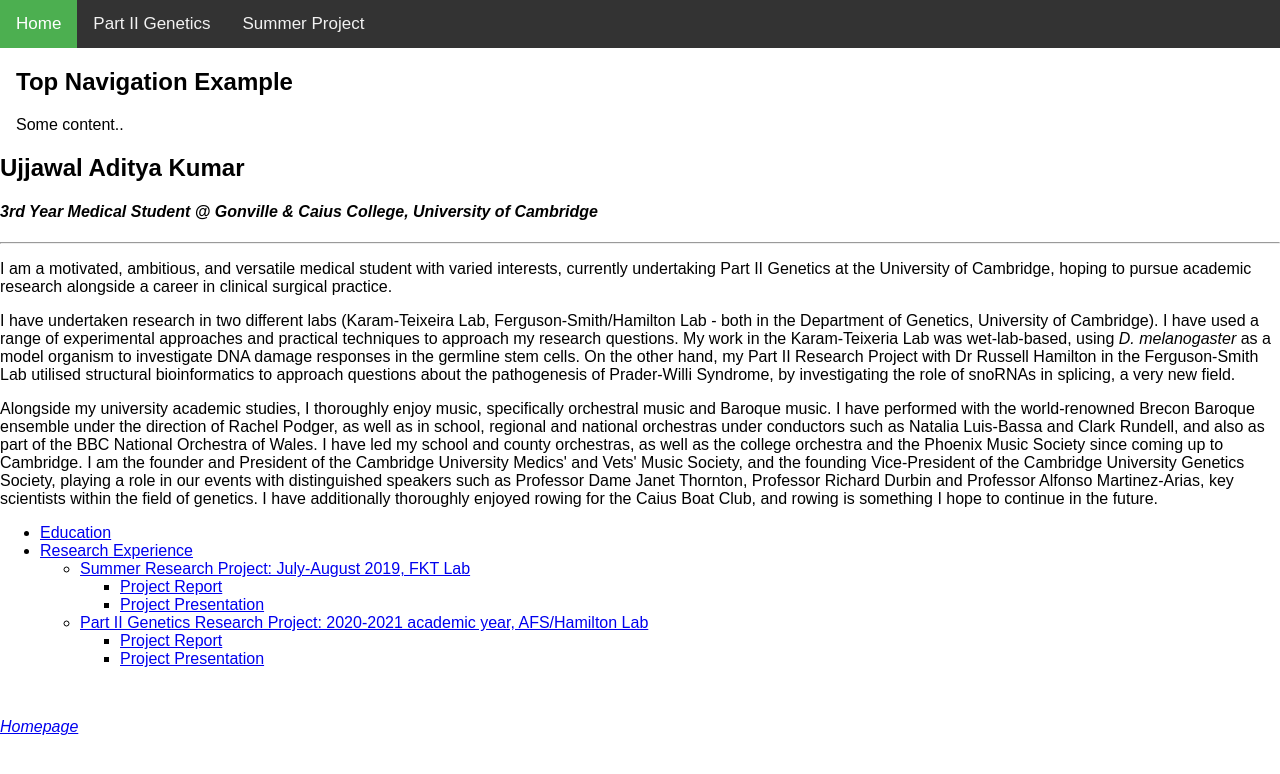
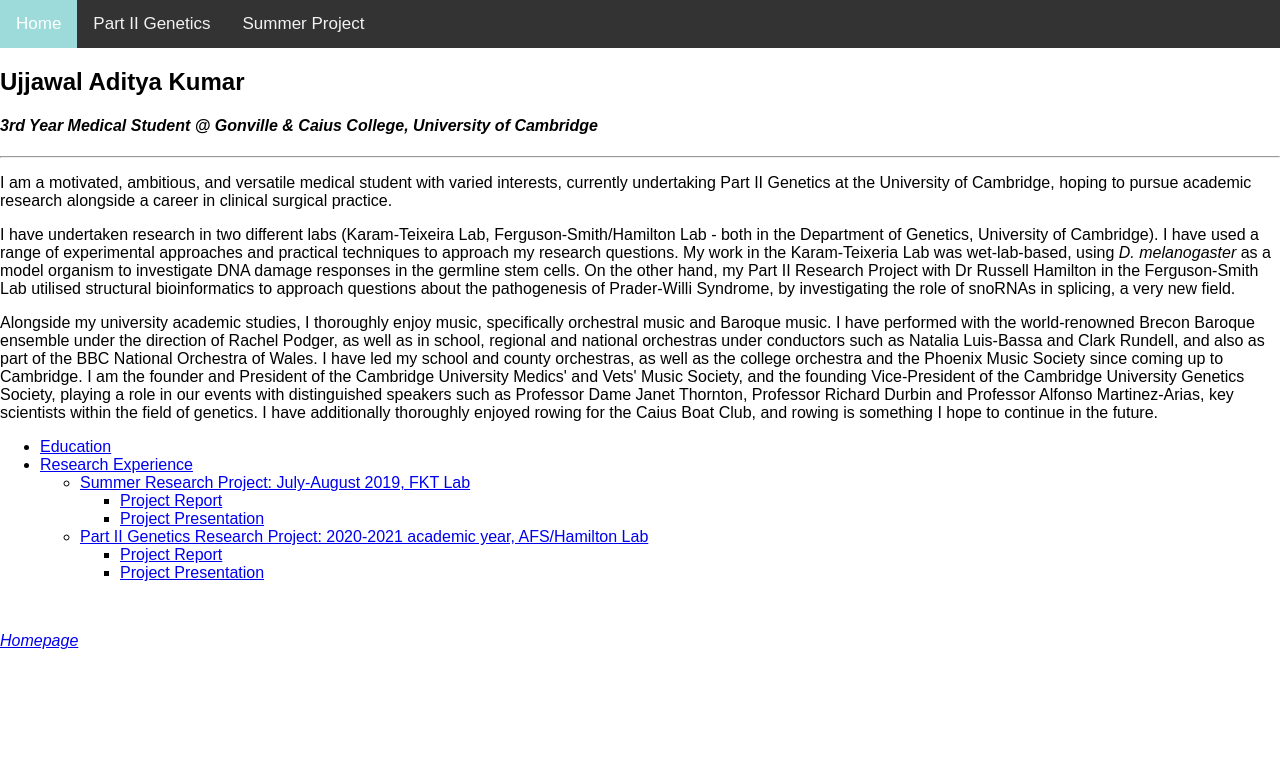
Before and after one commit to uak20/Website, a Jekyll site: the page index.html, which Jekyll copies as it is, in a window 1280 px wide. Shown: the top 774 px of the page. Built offline with Jekyll 4.4.1, drawn with Linux system fonts in a browser that asks for light colours.

Commit message:
Update index.html

```diff
--- a/index.html
+++ b/index.html
@@ -28,7 +28,7 @@ body {
 }
 
 .topnav a.active {
-  background-color: #4CAF50;
+  background-color: #9CDBD9;
   color: white;
 }
 </style>
@@ -39,11 +39,6 @@ body {
   <a class="active" href="index">Home</a>
   <a href="nst2gn">Part II Genetics</a>
   <a href="fkt2019">Summer Project</a>
-</div>
-
-<div style="padding-left:16px">
-  <h2>Top Navigation Example</h2>
-  <p>Some content..</p>
 </div>
 
 </body>
```
